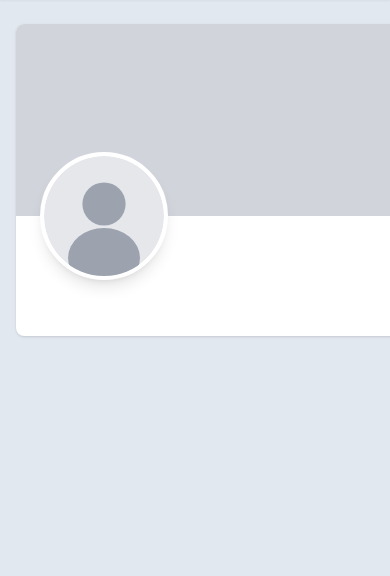
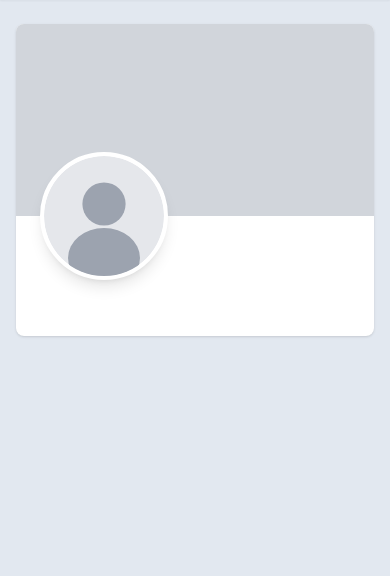
Before and after one commit to adi/justpros, a FastAPI app: page /u/1 in a window 390 px wide; the page is wider, and only the part inside the window is pictured. Shown: the part 58-634 px from the top of that part. Run offline with FastAPI, Linux system fonts and the light colour scheme; data that the repository does not hold is empty; parts of the project's set-up code (start-up, migrations or seed data) failed here and were passed over; some libraries are stand-ins or nearby versions.

Commit message:
fix responsiveness in public profile

```diff
--- a/app/templates/public_profile.html
+++ b/app/templates/public_profile.html
@@ -6,7 +6,7 @@
 {% block twitter_title %}{{ name }} - JustPros{% endblock %}
 {% block twitter_description %}{{ headline or "Professional on JustPros" }}{% endblock %}
 {% block content %}
-<div class="mt-2 w-full min-w-[500px]">
+<div class="mt-2 w-full">
     <div class="bg-white rounded-lg shadow overflow-hidden">
         <!-- Cover Image -->
         <div id="cover-image" class="h-48 bg-gray-300 bg-cover bg-center"></div>
```
